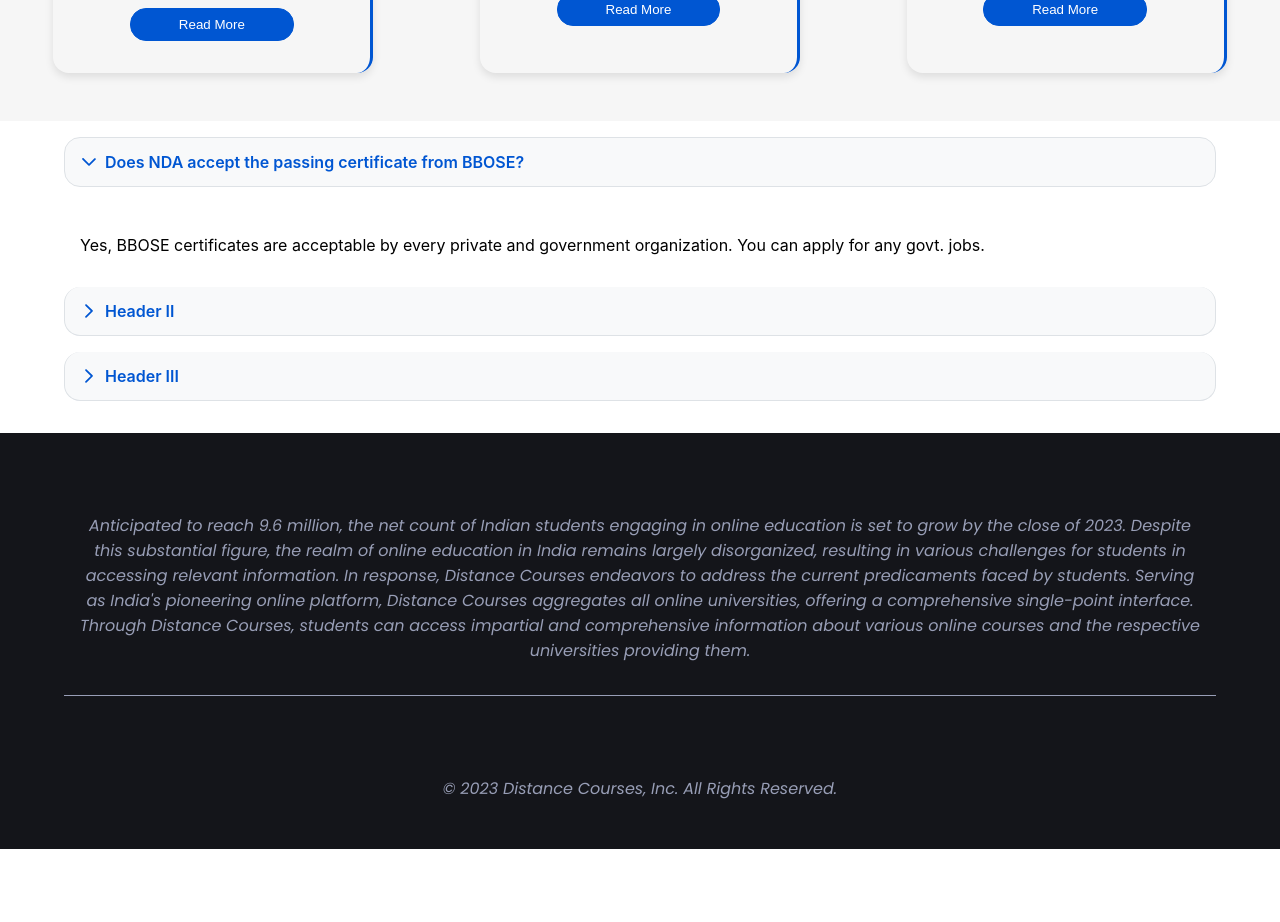
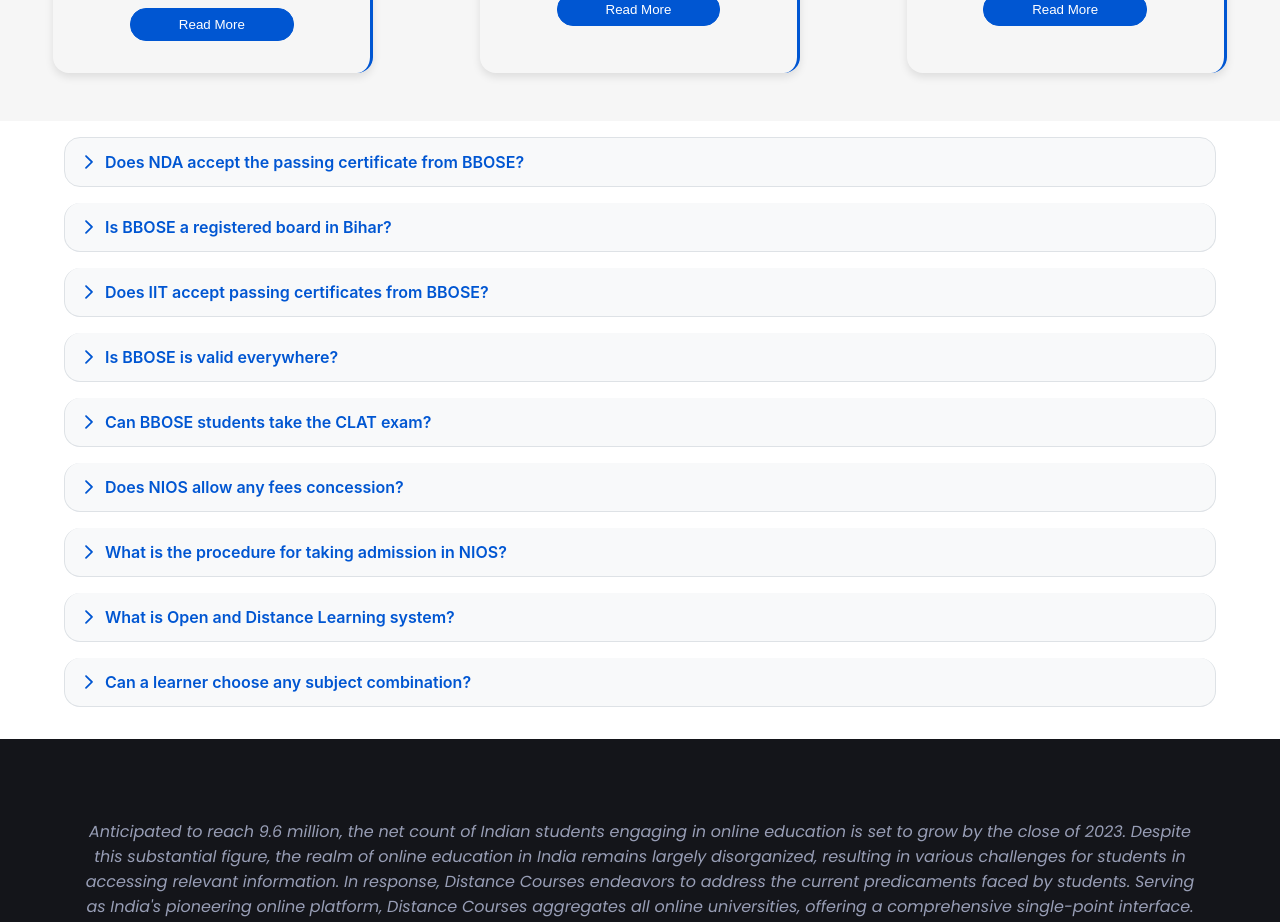
Before and after one commit to devalphaing/distance_courses, a React (Create React App) app: page / in a window 1280 px wide. Shown: the part 4080-5002 px from the top of the page. Before the commit the page ends 4929 px from the top, so only its background shows below. Built offline with nearby package versions, Linux system fonts and the light colour scheme.

Commit message:
minor changes

```diff
--- a/src/components/Faq.jsx
+++ b/src/components/Faq.jsx
@@ -9,48 +9,83 @@
             que: "Does NDA accept the passing certificate from BBOSE?",
             ans: "Yes, BBOSE certificates are acceptable by every private and government organization. You can apply for any govt. jobs."
         }, {
+            que: "Is BBOSE a registered board in Bihar?",
+            ans: "The Bihar Board of Open Schooling and Examination is an autonomous organization of Bihar Education Department. It is a registered government society established under societies act."
+        }, {
+          que: "Does IIT accept passing certificates from BBOSE?",
+          ans: "Yes, IIT and other private and government institute accept the BBOSE passing certificate. With BBOSE certificate, you can take admission in any private or government institute."
+        },{
+          que: "Is BBOSE is valid everywhere?",
+          ans:  "BBOSE is a recognized board in India. Candidate passed class 12th from a recognized board are eligible to appear in any entrance examination"
+        }, {
+          que: "Can BBOSE students take the CLAT exam?",
+          ans: "Yes, the students of Bihar Board of Open Schooling and Examination after clear 12th also take CLAT exam. As per the criteria of the CLAT exam, candidates should have passed Higher Secondary School/Intermediate Examination (10+2) or its equivalent examination with minimum 50% marks in aggregate (45% in case of SC/ST/OBC and persons with Disability)."
+        },{
+          que: "Does NIOS allow any fees concession?",
+          ans: "Fee concession is provided to female and SC/ST/Ex-Servicemen and the differently abled candidates as per NIOS norms."
 
+        },{
+          que: "What is the procedure for taking admission in NIOS?",
+          ans: "NIOS has introduced 100% Online admission at the Secondary and the Senior Secondary level in order to facilitate learners to register."
+        },{
+          que: "What is Open and Distance Learning system?",
+          ans: "Open and Distance learning (ODL) is an innovative approach of providing opportunity of learning through Self Learning Material (SLM) and certain other strategies in a flexible manner at the pace of learners. In this mode, the learner is also provided academic support in the form of PCP and TMA in addition to SLM"
+        },{
+          que: "Can a learner choose any subject combination?",
+          ans: "A learner can choose subjects of his/her choice from the list provided at NIOS website and prospectus keeping in view the passing criteria and Certification criteria, as also the requirement of other Boards/University for further education."
         }
+
     ]
 
   return (
+    // <Fragment>
+    //   <div className="faq-container">
+    //     <div className="card">
+    //       <Accordion activeIndex={0}>
+    //         <AccordionTab header={arr[0].que}>
+    //           <p className="m-0">
+    //             {arr[0].ans}
+    //           </p>
+    //         </AccordionTab>
+    //         <AccordionTab header="Header II">
+    //           <p className="m-0">
+    //             Sed ut perspiciatis unde omnis iste natus error sit voluptatem
+    //             accusantium doloremque laudantium, totam rem aperiam, eaque ipsa
+    //             quae ab illo inventore veritatis et quasi architecto beatae
+    //             vitae dicta sunt explicabo. Nemo enim ipsam voluptatem quia
+    //             voluptas sit aspernatur aut odit aut fugit, sed quia
+    //             consequuntur magni dolores eos qui ratione voluptatem sequi
+    //             nesciunt. Consectetur, adipisci velit, sed quia non numquam eius
+    //             modi.
+    //           </p>
+    //         </AccordionTab>
+    //         <AccordionTab header="Header III">
+    //           <p className="m-0">
+    //             At vero eos et accusamus et iusto odio dignissimos ducimus qui
+    //             blanditiis praesentium voluptatum deleniti atque corrupti quos
+    //             dolores et quas molestias excepturi sint occaecati cupiditate
+    //             non provident, similique sunt in culpa qui officia deserunt
+    //             mollitia animi, id est laborum et dolorum fuga. Et harum quidem
+    //             rerum facilis est et expedita distinctio. Nam libero tempore,
+    //             cum soluta nobis est eligendi optio cumque nihil impedit quo
+    //             minus.
+    //           </p>
+    //         </AccordionTab>
+    //       </Accordion>
+    //     </div>
+    //   </div>
+    // </Fragment>
     <Fragment>
-      <div className="faq-container">
-        <div className="card">
-          <Accordion activeIndex={0}>
-            <AccordionTab header={arr[0].que}>
-              <p className="m-0">
-                {arr[0].ans}
-              </p>
-            </AccordionTab>
-            <AccordionTab header="Header II">
-              <p className="m-0">
-                Sed ut perspiciatis unde omnis iste natus error sit voluptatem
-                accusantium doloremque laudantium, totam rem aperiam, eaque ipsa
-                quae ab illo inventore veritatis et quasi architecto beatae
-                vitae dicta sunt explicabo. Nemo enim ipsam voluptatem quia
-                voluptas sit aspernatur aut odit aut fugit, sed quia
-                consequuntur magni dolores eos qui ratione voluptatem sequi
-                nesciunt. Consectetur, adipisci velit, sed quia non numquam eius
-                modi.
-              </p>
-            </AccordionTab>
-            <AccordionTab header="Header III">
-              <p className="m-0">
-                At vero eos et accusamus et iusto odio dignissimos ducimus qui
-                blanditiis praesentium voluptatum deleniti atque corrupti quos
-                dolores et quas molestias excepturi sint occaecati cupiditate
-                non provident, similique sunt in culpa qui officia deserunt
-                mollitia animi, id est laborum et dolorum fuga. Et harum quidem
-                rerum facilis est et expedita distinctio. Nam libero tempore,
-                cum soluta nobis est eligendi optio cumque nihil impedit quo
-                minus.
-              </p>
-            </AccordionTab>
-          </Accordion>
-        </div>
-      </div>
-    </Fragment>
+    <div className="faq-container">
+      <Accordion>
+        {arr.map((item, index) => (
+          <AccordionTab key={index} header={item.que}>
+            <p className="m-0">{item.ans}</p>
+          </AccordionTab>
+        ))}
+      </Accordion>
+    </div>
+  </Fragment>
   );
 };
 
```
